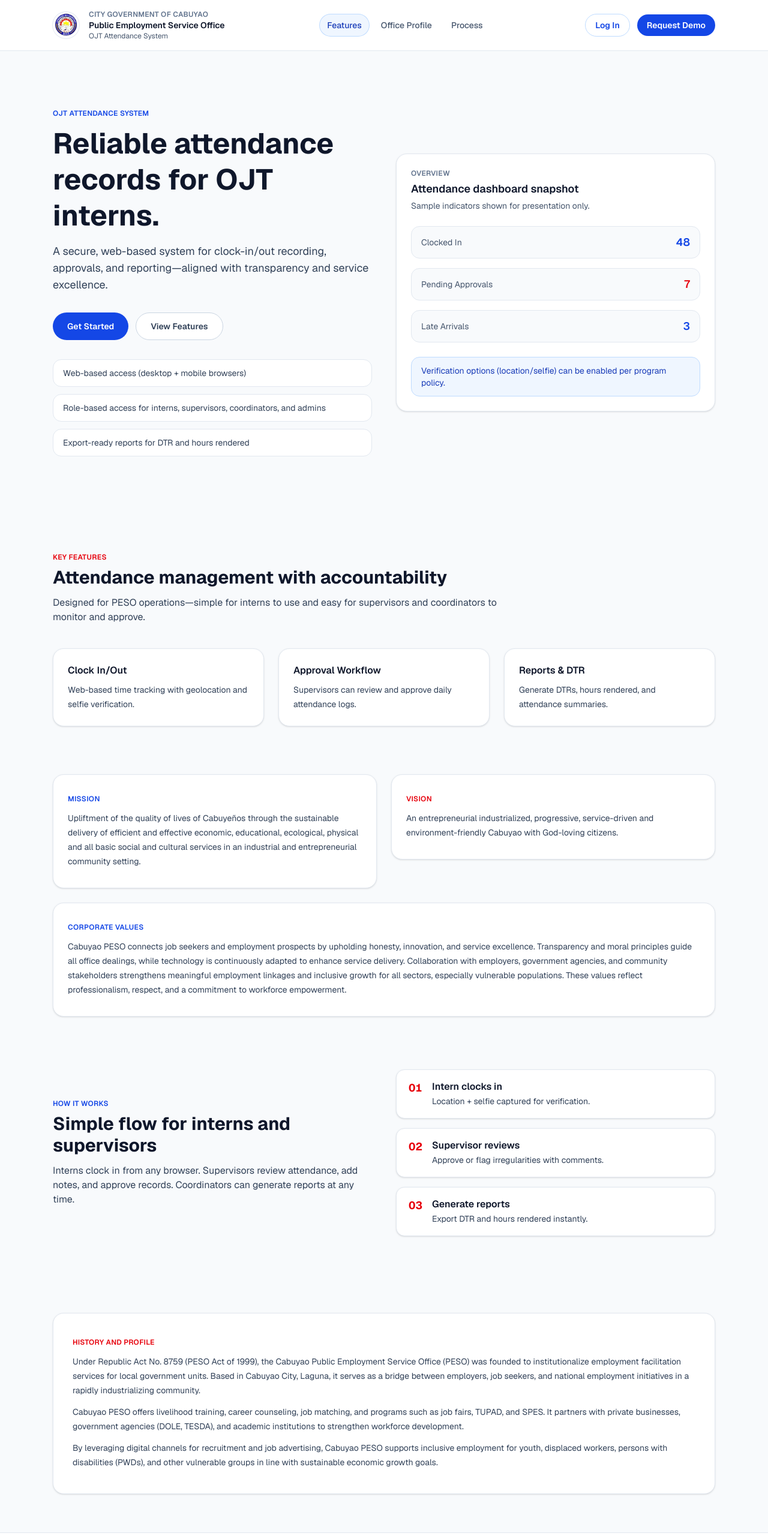
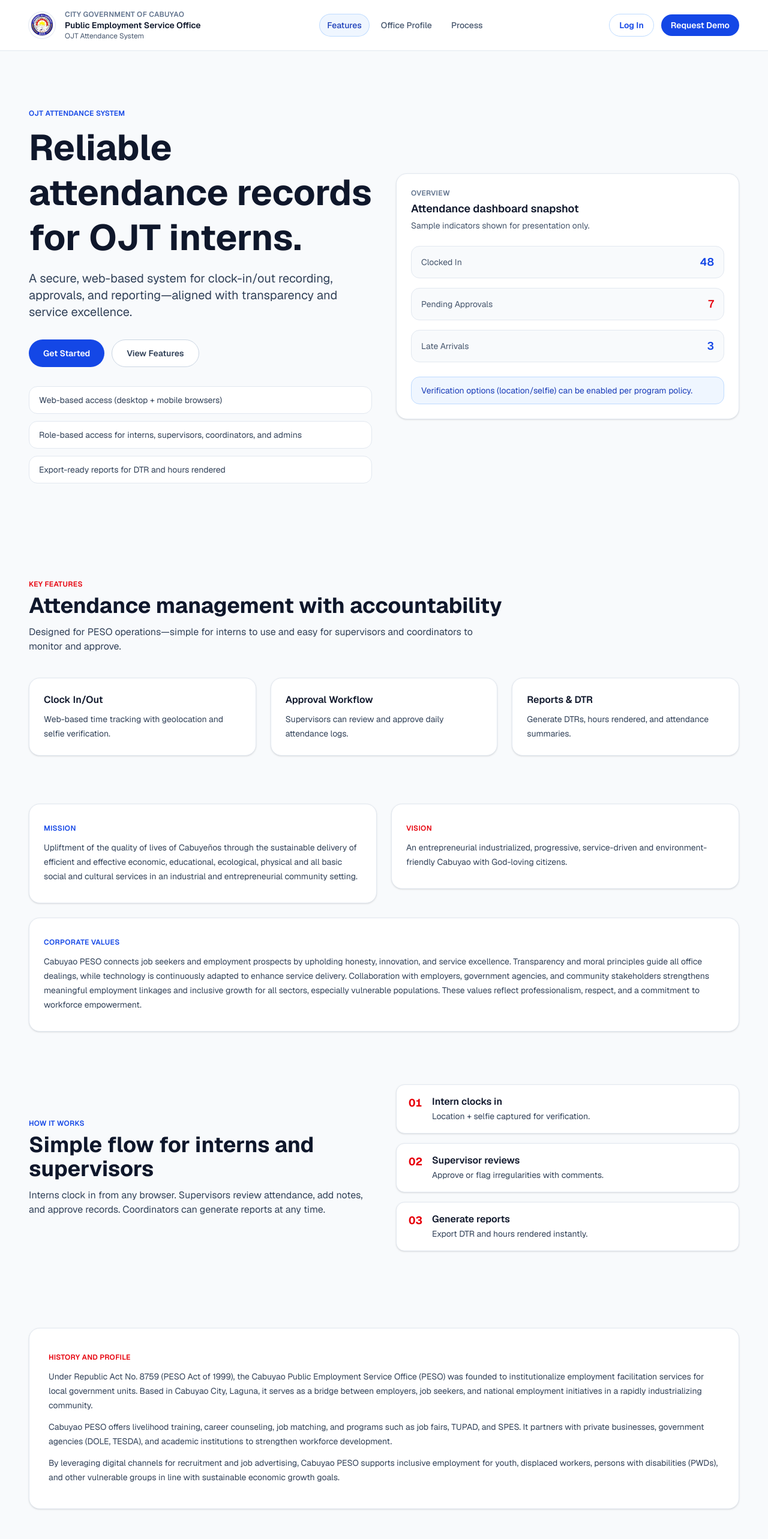
Before and after one commit to itsmemarkmalvar/peso-frontend, a Next.js app: page / in a window 1280 px wide. Shown: the top 2566 px of the page at 60% size. Built offline with nearby package versions, Linux system fonts and the light colour scheme.

Commit message:
UI Reponsive Update

```diff
--- a/src/app/(auth)/layout.tsx
+++ b/src/app/(auth)/layout.tsx
@@ -33,9 +33,9 @@ export default function AuthLayout({
   }, [pathname]);
 
   return (
-    <div className="min-h-screen bg-slate-50">
+    <div className="min-h-screen w-full bg-slate-50">
       <header className="sticky top-0 z-50 border-b border-slate-200 bg-white/90 backdrop-blur">
-        <div className="mx-auto flex w-full max-w-6xl items-center justify-between px-6 py-4">
+        <div className="mx-auto flex w-full max-w-[90%] items-center justify-between px-4 py-4 sm:max-w-2xl sm:px-6 lg:max-w-6xl lg:px-8 xl:max-w-7xl xl:px-12 2xl:max-w-[1600px] 2xl:px-16">
           <div className="flex items-center gap-3">
             <div className="grid h-10 w-10 place-items-center rounded-full bg-white ring-1 ring-slate-200">
               <Image
@@ -65,12 +65,12 @@ export default function AuthLayout({
         </div>
       </header>
 
-      <main className="mx-auto grid min-h-[calc(100vh-73px)] w-full max-w-6xl grid-cols-1 items-center gap-10 px-6 py-10 md:grid-cols-2">
+      <main className="mx-auto grid min-h-[calc(100vh-73px)] w-full max-w-[90%] grid-cols-1 items-center gap-10 px-4 py-10 sm:max-w-2xl sm:px-6 md:grid-cols-2 lg:max-w-6xl lg:px-8 xl:max-w-7xl xl:px-12 2xl:max-w-[1600px] 2xl:px-16">
         <div className="hidden md:flex flex-col justify-center">
           <p className="text-xs font-semibold uppercase tracking-wide text-slate-500">
             Official System Access
           </p>
-          <h2 className="mt-2 text-3xl font-bold leading-tight text-slate-900">
+          <h2 className="mt-2 text-3xl font-bold leading-tight text-slate-900 lg:text-4xl">
             OJT Attendance Management
           </h2>
           <p className="mt-3 max-w-md text-sm leading-6 text-slate-700">
--- a/src/app/layout.tsx
+++ b/src/app/layout.tsx
@@ -24,9 +24,9 @@ export default function RootLayout({
   children: React.ReactNode;
 }>) {
   return (
-    <html lang="en">
+    <html lang="en" className="w-full">
       <body
-        className={`${geistSans.variable} ${geistMono.variable} antialiased`}
+        className={`${geistSans.variable} ${geistMono.variable} w-full antialiased`}
       >
         {children}
       </body>
--- a/src/components/landing/LandingHeader.tsx
+++ b/src/components/landing/LandingHeader.tsx
@@ -42,7 +42,7 @@ export function LandingHeader({ links }: LandingHeaderProps) {
       animate={reduceMotion ? undefined : { opacity: scrolled ? 0.98 : 1 }}
       transition={{ duration: 0.2 }}
     >
-      <div className="mx-auto flex w-full max-w-6xl items-center justify-between gap-6 px-6 py-4">
+      <div className="mx-auto flex w-full max-w-[90%] items-center justify-between gap-6 px-4 py-4 sm:max-w-2xl sm:px-6 lg:max-w-6xl lg:px-8 xl:max-w-7xl xl:px-12 2xl:max-w-[1600px] 2xl:px-16">
         <div className="flex items-center gap-4">
           <div className="grid h-11 w-11 place-items-center rounded-full bg-white ring-1 ring-slate-200">
             <Image
--- a/src/components/landing/LandingPage.tsx
+++ b/src/components/landing/LandingPage.tsx
@@ -26,7 +26,7 @@ export function LandingPage() {
   const reduceMotion = useReducedMotion();
 
   return (
-    <div className="min-h-screen bg-slate-50 font-sans text-slate-900">
+    <div className="min-h-screen w-full bg-slate-50 font-sans text-slate-900">
       <LandingHeader
         links={[
           { label: "Features", href: "#features" },
@@ -35,11 +35,11 @@ export function LandingPage() {
         ]}
       />
 
-      <main>
+      <main className="w-full">
         <section className="relative overflow-hidden">
           <div className="absolute inset-0 -z-10 bg-gradient-to-b from-slate-50 via-white to-slate-50" />
 
-          <div className="mx-auto grid w-full max-w-6xl grid-cols-1 gap-10 px-6 py-16 md:grid-cols-2 md:items-center md:py-24">
+          <div className="mx-auto grid w-full max-w-[90%] grid-cols-1 gap-10 px-4 py-16 sm:max-w-2xl sm:px-6 md:max-w-4xl md:grid-cols-2 md:items-center md:py-24 lg:max-w-6xl lg:px-8 xl:max-w-7xl xl:px-12 2xl:max-w-[1600px] 2xl:px-16">
             <motion.div
               variants={reduceMotion ? undefined : container}
               initial={reduceMotion ? undefined : "hidden"}
@@ -52,13 +52,13 @@ export function LandingPage() {
                 OJT Attendance System
               </motion.p>
               <motion.h1
-                className="mt-3 text-4xl font-bold leading-tight text-slate-900 md:text-5xl"
+                className="mt-3 text-4xl font-bold leading-tight text-slate-900 md:text-5xl lg:text-6xl"
                 variants={reduceMotion ? undefined : item}
               >
                 Reliable attendance records for OJT interns.
               </motion.h1>
               <motion.p
-                className="mt-4 text-lg text-slate-700"
+                className="mt-4 text-lg text-slate-700 lg:text-xl"
                 variants={reduceMotion ? undefined : item}
               >
                 A secure, web-based system for clock-in/out recording, approvals,
@@ -145,14 +145,14 @@ export function LandingPage() {
 
         <section
           id="features"
-          className="mx-auto w-full max-w-6xl scroll-mt-24 px-6 py-16"
+          className="mx-auto w-full max-w-[90%] scroll-mt-24 px-4 py-16 sm:max-w-2xl sm:px-6 lg:max-w-6xl lg:px-8 xl:max-w-7xl xl:px-12 2xl:max-w-[1600px] 2xl:px-16"
         >
           <Reveal>
             <div className="mb-10">
               <p className="text-xs font-semibold uppercase tracking-wide text-red-600">
                 Key Features
               </p>
-              <h2 className="mt-2 text-3xl font-bold text-slate-900">
+              <h2 className="mt-2 text-3xl font-bold text-slate-900 lg:text-4xl">
                 Attendance management with accountability
               </h2>
               <p className="mt-3 max-w-3xl text-slate-700">
@@ -162,7 +162,7 @@ export function LandingPage() {
             </div>
           </Reveal>
 
-          <div className="grid gap-6 md:grid-cols-3">
+          <div className="grid gap-6 md:grid-cols-2 lg:grid-cols-3">
             {[
               {
                 title: "Clock In/Out",
@@ -193,7 +193,7 @@ export function LandingPage() {
 
         <section
           id="about"
-          className="mx-auto w-full max-w-6xl scroll-mt-24 px-6 pb-6 pt-4"
+          className="mx-auto w-full max-w-[90%] scroll-mt-24 px-4 pb-6 pt-4 sm:max-w-2xl sm:px-6 lg:max-w-6xl lg:px-8 xl:max-w-7xl xl:px-12 2xl:max-w-[1600px] 2xl:px-16"
         >
           <div className="grid gap-6 md:grid-cols-2">
             <Reveal>
@@ -245,7 +245,7 @@ export function LandingPage() {
 
         <section
           id="how-it-works"
-          className="mx-auto w-full max-w-6xl scroll-mt-24 px-6 py-16"
+          className="mx-auto w-full max-w-[90%] scroll-mt-24 px-4 py-16 sm:max-w-2xl sm:px-6 lg:max-w-6xl lg:px-8 xl:max-w-7xl xl:px-12 2xl:max-w-[1600px] 2xl:px-16"
         >
           <div className="grid gap-10 md:grid-cols-2 md:items-center">
             <Reveal>
@@ -253,7 +253,7 @@ export function LandingPage() {
                 <p className="text-xs font-semibold uppercase tracking-wide text-blue-700">
                   How It Works
                 </p>
-                <h2 className="mt-2 text-3xl font-bold text-slate-900">
+                <h2 className="mt-2 text-3xl font-bold text-slate-900 lg:text-4xl">
                   Simple flow for interns and supervisors
                 </h2>
                 <p className="mt-3 text-slate-700">
@@ -300,7 +300,7 @@ export function LandingPage() {
 
         <section
           id="history"
-          className="mx-auto w-full max-w-6xl scroll-mt-24 px-6 py-16"
+          className="mx-auto w-full max-w-[90%] scroll-mt-24 px-4 py-16 sm:max-w-2xl sm:px-6 lg:max-w-6xl lg:px-8 xl:max-w-7xl xl:px-12 2xl:max-w-[1600px] 2xl:px-16"
         >
           <Reveal>
             <div className="rounded-2xl border border-slate-200 bg-white px-8 py-10 shadow-sm">
@@ -334,7 +334,7 @@ export function LandingPage() {
       </main>
 
       <footer className="border-t border-slate-200 bg-white">
-        <div className="mx-auto w-full max-w-6xl px-6 py-10">
+        <div className="mx-auto w-full max-w-[90%] px-4 py-10 sm:max-w-2xl sm:px-6 lg:max-w-6xl lg:px-8 xl:max-w-7xl xl:px-12 2xl:max-w-[1600px] 2xl:px-16">
           <div className="grid gap-8 md:grid-cols-3">
             <div className="space-y-3">
               <div className="flex items-center gap-3">
```
Also changed, not shown: 1 other file (tests, documents, lock files or other folders).
